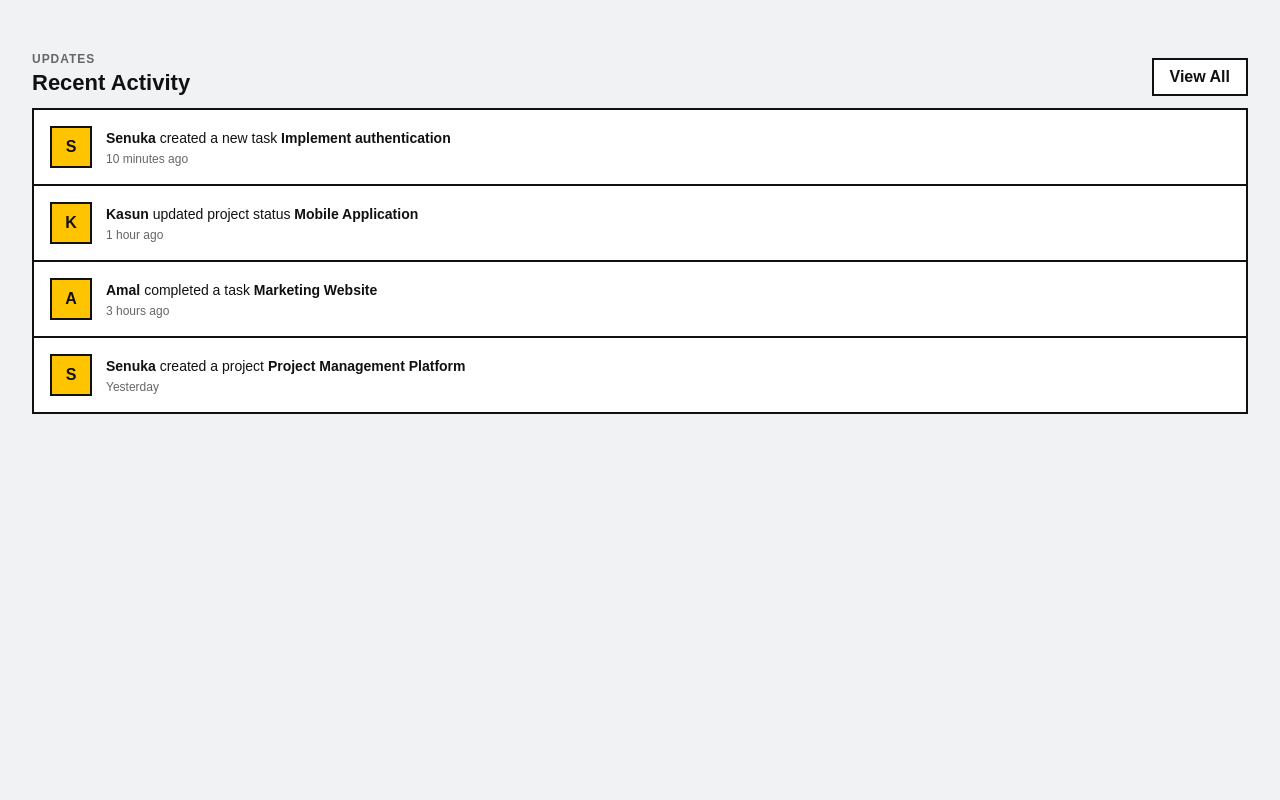
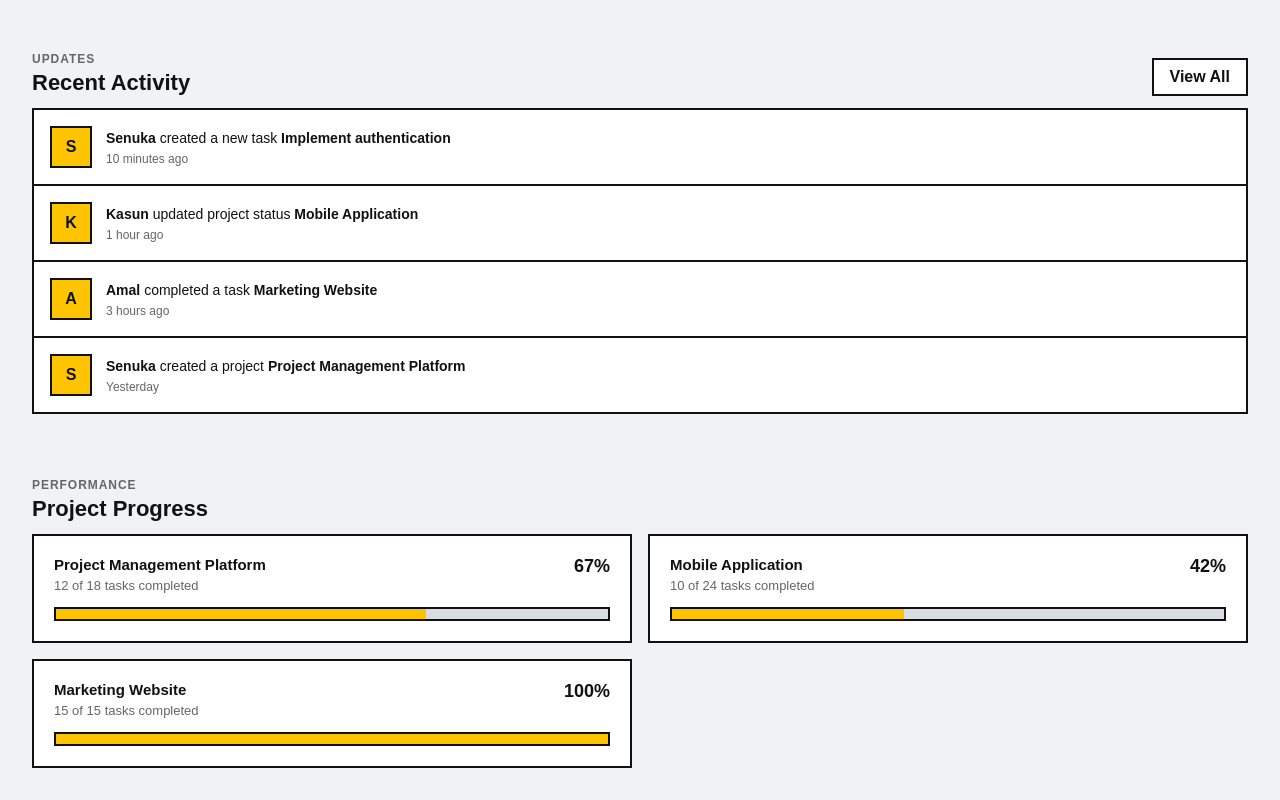
Before and after one commit to nschandunu/full_stack_workshop, a React (Vite) app in the folder client/: page / in a window 1280 px wide. Shown: the part 1211-2011 px from the top of the page. Before the commit the page ends 1689 px from the top, so only its background shows below. Built offline with nearby package versions, Linux system fonts and the light colour scheme.

Commit message:
feat(dashboard): improve dashboard layout and responsiveness

```diff
--- /dev/null
+++ b/client/src/features/dashboard/components/ProjectProgress.jsx
@@ -0,0 +1,42 @@
+import useDashboard from "../hooks/useDashboard";
+
+const ProjectProgress = () => {
+  const { data } = useDashboard();
+
+  return (
+    <section className="project-progress">
+      <div className="section-header">
+        <div>
+          <p className="section-eyebrow">Performance</p>
+          <h2>Project Progress</h2>
+        </div>
+      </div>
+
+      <div className="project-progress-list">
+        {data.projects.map((project) => (
+          <div className="project-progress-item" key={project.id}>
+            <div className="project-progress-info">
+              <div>
+                <h3>{project.name}</h3>
+                <p>
+                  {project.completedTasks} of {project.tasks} tasks completed
+                </p>
+              </div>
+
+              <strong>{project.progress}%</strong>
+            </div>
+
+            <div className="project-progress-bar">
+              <div
+                className="project-progress-bar__fill"
+                style={{ width: `${project.progress}%` }}
+              />
+            </div>
+          </div>
+        ))}
+      </div>
+    </section>
+  );
+};
+
+export default ProjectProgress;
--- a/client/src/features/dashboard/pages/DashboardPage.jsx
+++ b/client/src/features/dashboard/pages/DashboardPage.jsx
@@ -5,6 +5,7 @@ import useDashboard from "../hooks/useDashboard";
 import MyTasks from "../components/MyTasks";
 import UpcomingDeadlines from "../components/UpcomingDeadlines";
 import ActivityFeed from "../components/ActivityFeed";
+import ProjectProgress from "../components/ProjectProgress";
 
 const DashboardPage = () => {
   const { data, isLoading, error } = useDashboard();
@@ -26,6 +27,7 @@ const DashboardPage = () => {
     <MyTasks />
     <UpcomingDeadlines />
     <ActivityFeed />
+    <ProjectProgress />
   </main>
   );
 };
--- a/client/src/index.css
+++ b/client/src/index.css
@@ -428,3 +428,141 @@ button {
   color: var(--text-muted);
   font-size: 12px;
 }
+
+/* Project Progress */
+
+.project-progress {
+  margin-top: 32px;
+}
+
+.project-progress-list {
+  display: grid;
+  grid-template-columns: repeat(2, minmax(0, 1fr));
+  gap: 16px;
+}
+
+.project-progress-item {
+  padding: 20px;
+  border: 2px solid var(--border);
+  background: var(--surface);
+}
+
+.project-progress-info {
+  display: flex;
+  align-items: flex-start;
+  justify-content: space-between;
+  gap: 16px;
+  margin-bottom: 14px;
+}
+
+.project-progress-info h3 {
+  margin: 0;
+  font-size: 15px;
+  font-weight: 900;
+}
+
+.project-progress-info p {
+  margin: 5px 0 0;
+  color: var(--text-muted);
+  font-size: 13px;
+}
+
+.project-progress-info strong {
+  font-size: 18px;
+  font-weight: 900;
+}
+
+.project-progress-bar {
+  height: 14px;
+  border: 2px solid var(--border);
+  background: var(--muted);
+}
+
+.project-progress-bar__fill {
+  height: 100%;
+  background: var(--primary);
+}
+
+@media (max-width: 800px) {
+  .project-progress-list {
+    grid-template-columns: 1fr;
+  }
+}
+
+/* Dashboard Layout */
+
+.dashboard-two-column {
+  display: grid;
+  grid-template-columns: repeat(2, minmax(0, 1fr));
+  gap: 24px;
+  margin-top: 32px;
+}
+
+.dashboard-two-column .upcoming-deadlines,
+.dashboard-two-column .activity-feed {
+  margin-top: 0;
+}
+
+@media (max-width: 900px) {
+  .dashboard-two-column {
+    grid-template-columns: 1fr;
+  }
+}
+
+@media (max-width: 600px) {
+  .dashboard-page {
+    padding: 16px;
+  }
+
+  .dashboard-header h1 {
+    font-size: 26px;
+  }
+
+  .section-header {
+    align-items: flex-start;
+    gap: 12px;
+  }
+
+  .section-header h2 {
+    font-size: 19px;
+  }
+}
+
+/* Dashboard Layout */
+
+.dashboard-two-column {
+  display: grid;
+  grid-template-columns: repeat(2, minmax(0, 1fr));
+  gap: 24px;
+  margin-top: 32px;
+}
+
+.dashboard-two-column .upcoming-deadlines,
+.dashboard-two-column .activity-feed {
+  margin-top: 0;
+}
+
+@media (max-width: 900px) {
+  .dashboard-two-column {
+    grid-template-columns: 1fr;
+  }
+}
+
+@media (max-width: 600px) {
+  .dashboard-page {
+    padding: 16px;
+  }
+
+  .dashboard-header h1 {
+    font-size: 26px;
+  }
+
+  .section-header {
+    align-items: flex-start;
+    gap: 12px;
+  }
+
+  .section-header h2 {
+    font-size: 19px;
+  }
+}
```
